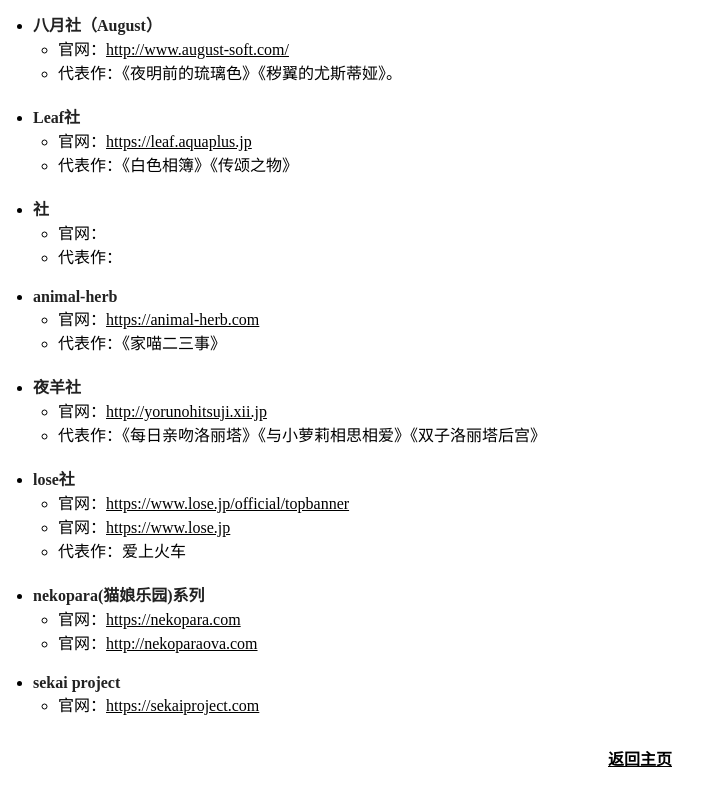
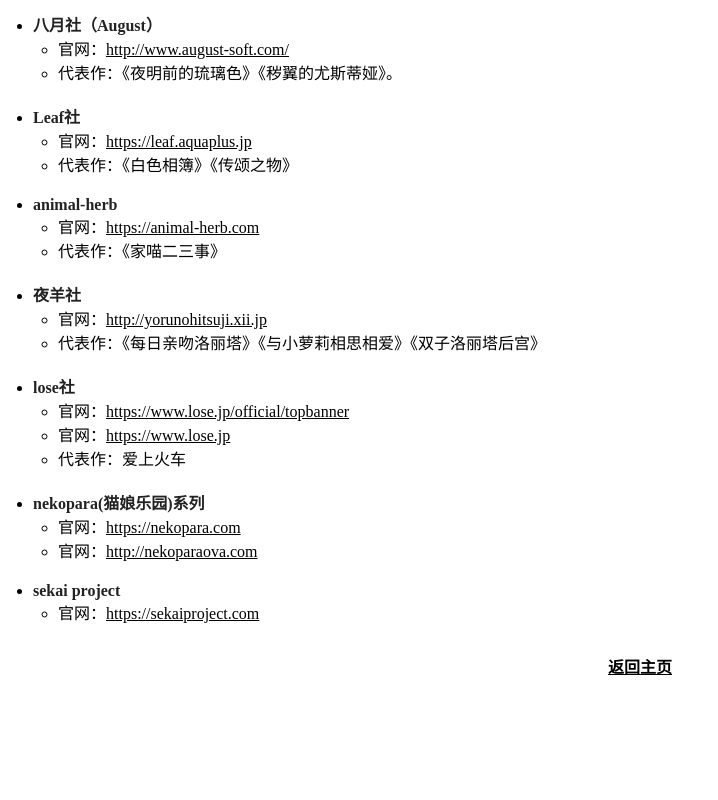
Before and after one commit to 250502520/galsuoyin, a plain HTML site: page index.html in a window 1280 px wide. Shown: the part 1255-2055 px from the top of the page, without its empty margins (0-718 px from the left). After the commit the page ends 1963 px from the top, so only its background shows below. Drawn offline with Linux system fonts and the light colour scheme.

Commit message:
Update index.html

```diff
--- a/index.html
+++ b/index.html
@@ -145,13 +145,6 @@
             </ul>
         </li>
         <li class="content-item">
-            <strong>社</strong>
-            <ul>
-                <li>官网：<a href="" target="_blank"></a></li>
-                <li>代表作：</li>
-            </ul>
-        </li>
-        <li class="content-item">
             <strong>animal-herb</strong>
             <ul>
                 <li>官网：<a href="https://animal-herb.com" target="_blank">https://animal-herb.com</a></li>
```
